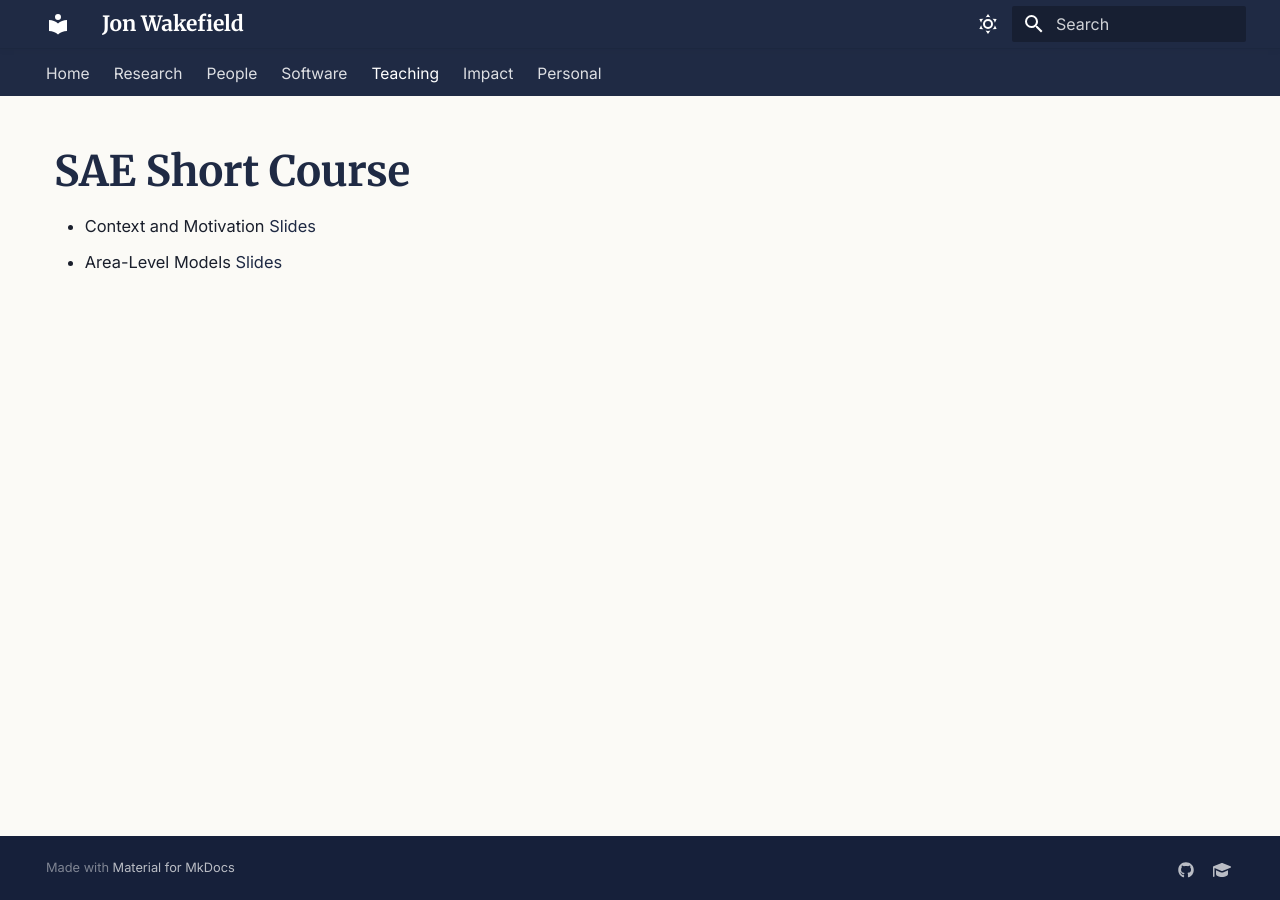
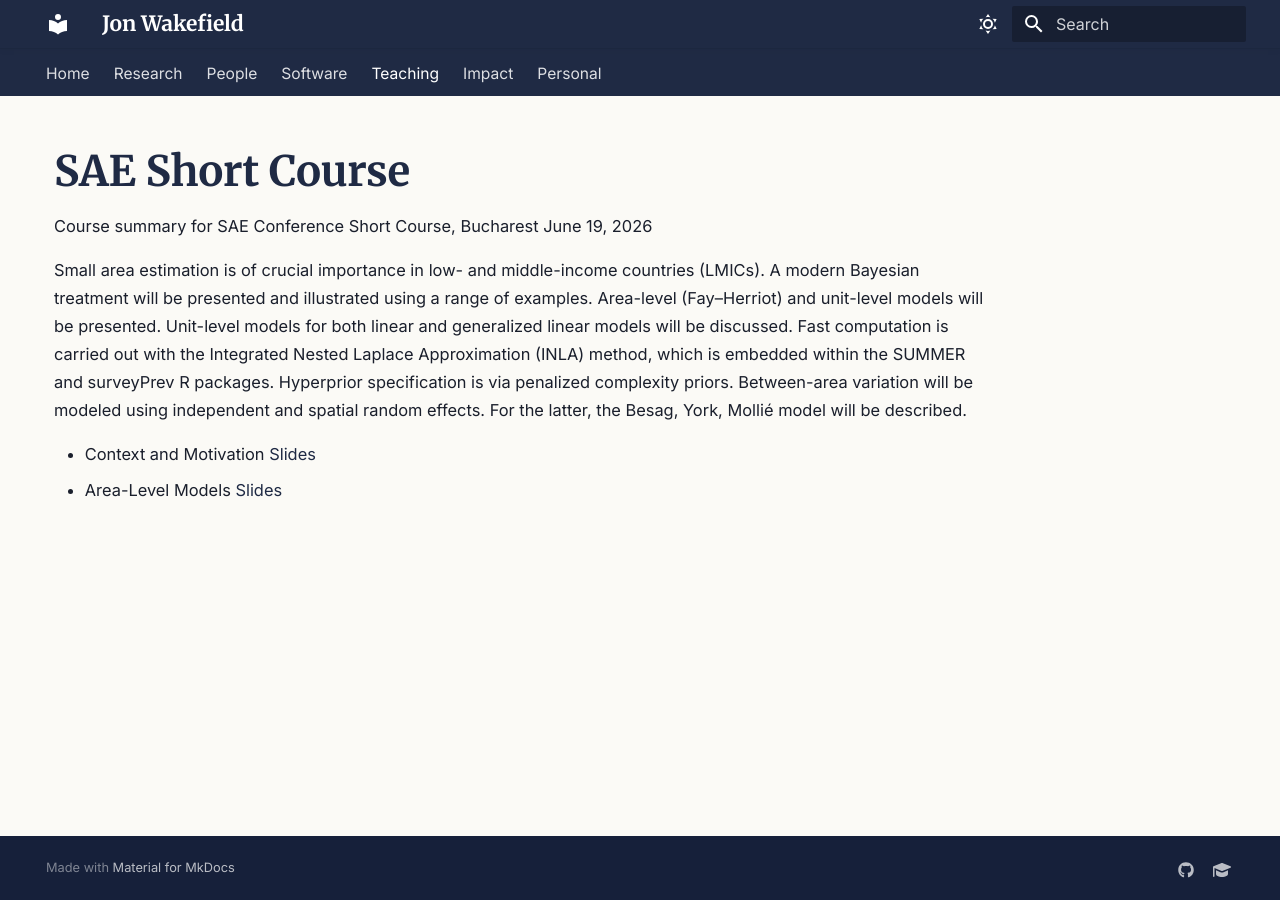
Before and after one commit to jonwake/website, an MkDocs documentation site: the page built from docs/teaching-SAE-course.md, in a window 1280 px wide. Built offline with MkDocs 1.6.1 and Material for MkDocs 9.7.7, drawn with Linux system fonts in a browser that asks for light colours.

Commit message:
Update teaching-SAE-course.md

```diff
--- a/docs/teaching-SAE-course.md
+++ b/docs/teaching-SAE-course.md
@@ -1,4 +1,8 @@
 # SAE Short Course
+
+Course summary for SAE Conference Short Course, Bucharest June 19, 2026
+
+Small area estimation is of crucial importance in low- and middle-income countries (LMICs). A modern Bayesian treatment will be presented and illustrated using a range of examples. Area-level (Fay–Herriot) and unit-level models will be presented. Unit-level models for both linear and generalized linear models will be discussed. Fast computation is carried out with the Integrated Nested Laplace Approximation (INLA) method, which is embedded within the SUMMER and surveyPrev R packages. Hyperprior specification is via penalized complexity priors. Between-area variation will be modeled using independent and spatial random effects. For the latter, the Besag, York, Mollié model will be described.
 
 - Context and Motivation [Slides](files/SAE-files/SAE-Motivation.pdf)
 - Area-Level Models [Slides](files/SAE-files/SAE-Area-Level-Models.pdf)
```
